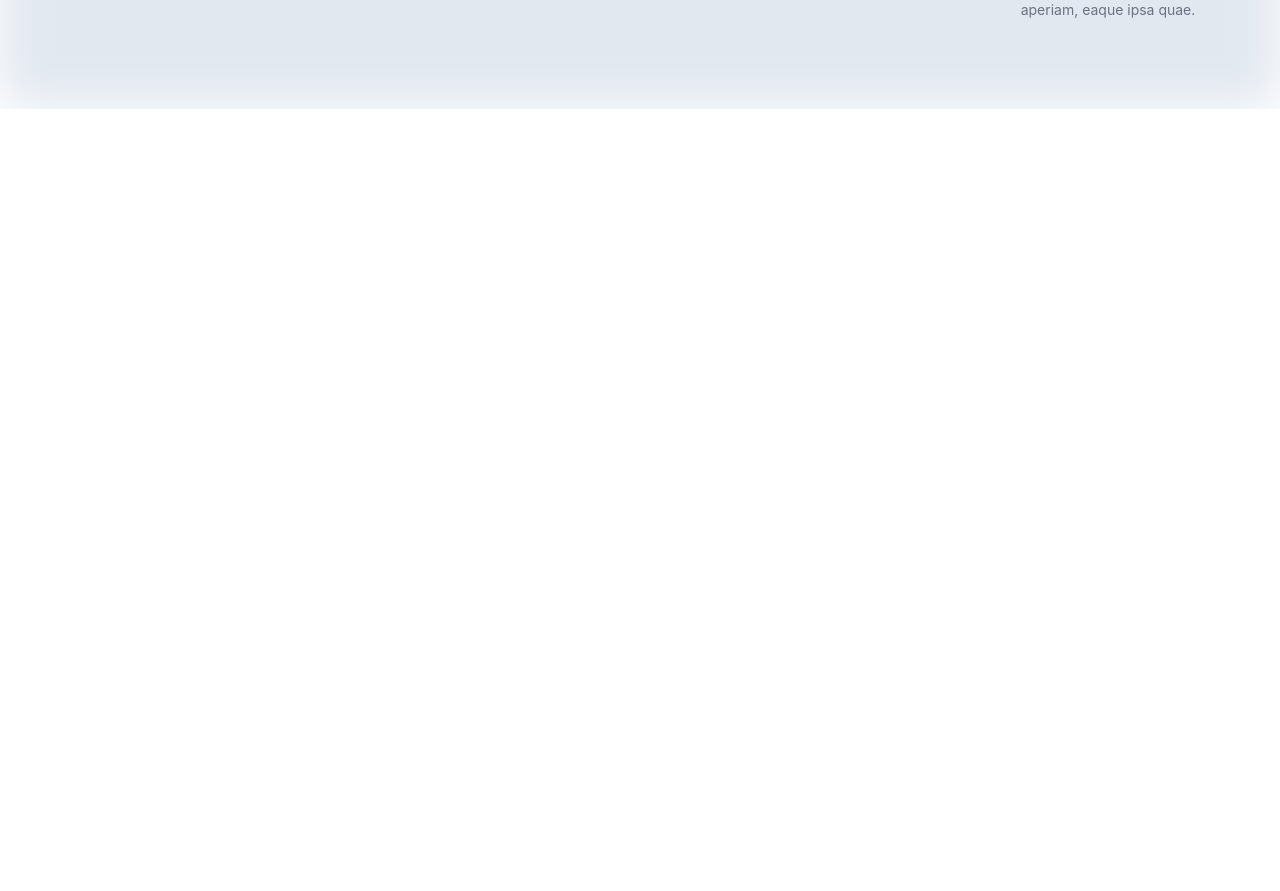
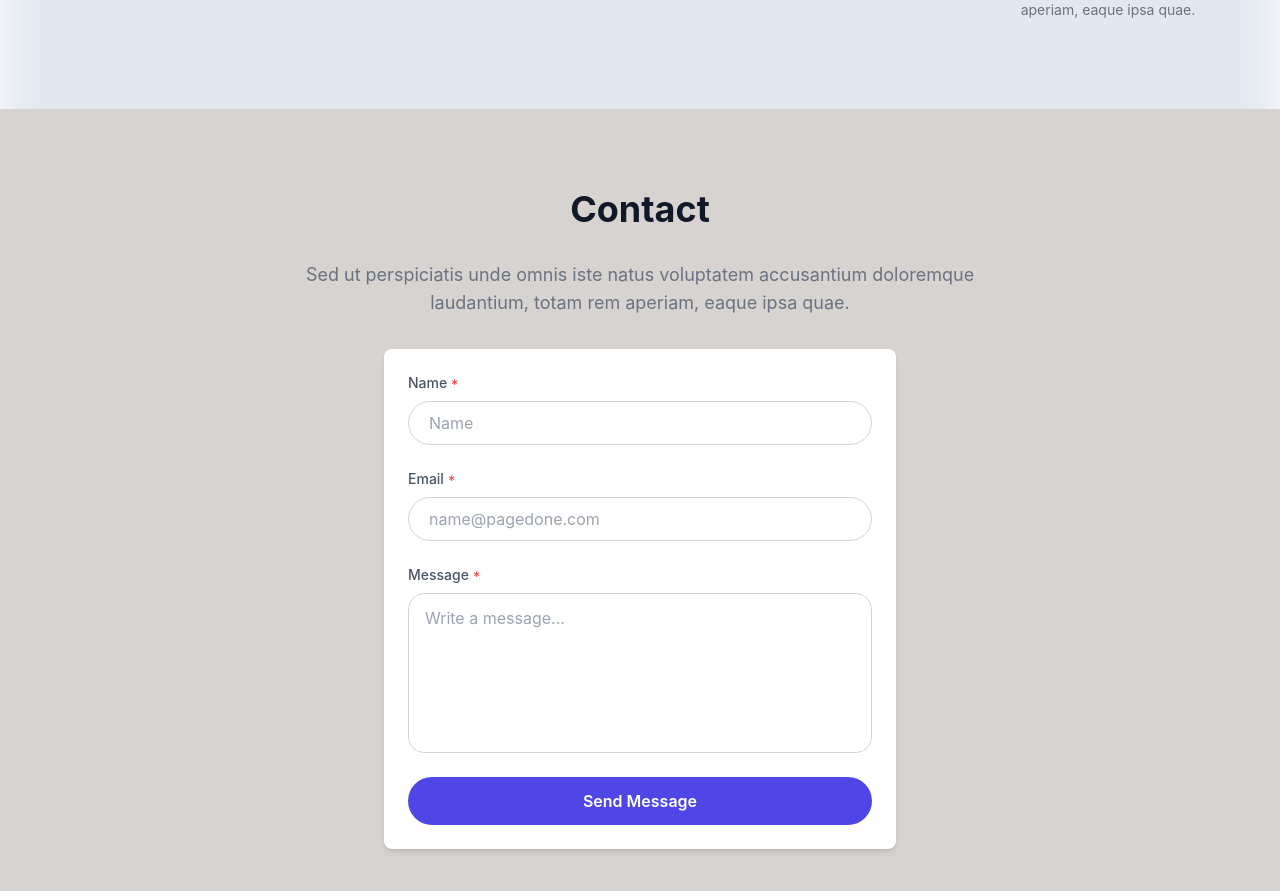
Before and after one commit to jacobadam/jacobadamdeveloper, a React (Create React App) app: page / in a window 1280 px wide. Shown: the part 1859-2750 px from the top of the page. Before the commit the page ends 1968 px from the top, so only its background shows below. Built offline with nearby package versions, Linux system fonts and the light colour scheme.

Commit message:
add contact section on home

```diff
--- a/src/Home.js
+++ b/src/Home.js
@@ -1,3 +1,4 @@
+import HomeContact from "./HomeContact";
 import HomeDivider from "./HomeDivider";
 import HomeHero from "./HomeHero";
 import HomePortfolio from "./HomePortfolio";
@@ -14,6 +15,7 @@ export default function Home() {
         <HomeDivider />
         <HomeServices />
         <HomeDivider />
+        <HomeContact />
       </div>
     </div>
   );
--- /dev/null
+++ b/src/HomeContact.js
@@ -0,0 +1,119 @@
+import React, { useState } from "react";
+
+export default function HomeContact() {
+  const [name, setName] = useState("");
+  const [email, setEmail] = useState("");
+  const [message, setMessage] = useState("");
+
+  const handleSubmit = (e) => {
+    e.preventDefault();
+    console.log("Form Submitted", { name, email, message });
+  };
+
+  return (
+    <div className="flex flex-col items-center justify-center min-h-screen px-4 sm:px-6 lg:px-8 bg-stone-300">
+      {/* Header Section */}
+      <div className="text-center">
+        <h2 className="text-4xl font-bold text-gray-900 pt-5">Contact</h2>
+        <p className="text-lg font-normal text-gray-500 max-w-md md:max-w-2xl mx-auto py-8">
+          Sed ut perspiciatis unde omnis iste natus voluptatem accusantium
+          doloremque laudantium, totam rem aperiam, eaque ipsa quae.
+        </p>
+      </div>
+
+      {/* Form */}
+      <form
+        onSubmit={handleSubmit}
+        className="w-full max-w-lg bg-white p-6 rounded-lg shadow-md"
+      >
+        <div className="relative mb-6">
+          <label className="flex items-center mb-2 text-gray-600 text-sm font-medium">
+            Name{" "}
+            <svg
+              width="7"
+              height="7"
+              className="ml-1"
+              viewBox="0 0 7 7"
+              fill="none"
+              xmlns="http://www.w3.org/2000/svg"
+            >
+              <path
+                d="M3.11222 6.04545L3.20668 3.94744L1.43679 5.08594L0.894886 4.14134L2.77415 3.18182L0.894886 2.2223L1.43679 1.2777L3.20668 2.41619L3.11222 0.318182H4.19105L4.09659 2.41619L5.86648 1.2777L6.40838 2.2223L4.52912 3.18182L6.40838 4.14134L5.86648 5.08594L4.09659 3.94744L4.19105 6.04545H3.11222Z"
+                fill="#EF4444"
+              />
+            </svg>
+          </label>
+          <input
+            type="text"
+            id="name"
+            value={name}
+            onChange={(e) => setName(e.target.value)}
+            className="block w-full h-11 px-5 py-2.5 leading-7 text-base font-normal shadow-xs text-gray-900 bg-transparent border border-gray-300 rounded-full placeholder-gray-400 focus:outline-none"
+            placeholder="Name"
+            required
+          />
+        </div>
+
+        <div className="relative mb-6">
+          <label className="flex items-center mb-2 text-gray-600 text-sm font-medium">
+            Email{" "}
+            <svg
+              width="7"
+              height="7"
+              className="ml-1"
+              viewBox="0 0 7 7"
+              fill="none"
+              xmlns="http://www.w3.org/2000/svg"
+            >
+              <path
+                d="M3.11222 6.04545L3.20668 3.94744L1.43679 5.08594L0.894886 4.14134L2.77415 3.18182L0.894886 2.2223L1.43679 1.2777L3.20668 2.41619L3.11222 0.318182H4.19105L4.09659 2.41619L5.86648 1.2777L6.40838 2.2223L4.52912 3.18182L6.40838 4.14134L5.86648 5.08594L4.09659 3.94744L4.19105 6.04545H3.11222Z"
+                fill="#EF4444"
+              />
+            </svg>
+          </label>
+          <input
+            type="email"
+            id="email"
+            value={email}
+            onChange={(e) => setEmail(e.target.value)}
+            className="block w-full h-11 px-5 py-2.5 leading-7 text-base font-normal shadow-xs text-gray-900 bg-transparent border border-gray-300 rounded-full placeholder-gray-400 focus:outline-none"
+            placeholder="name@pagedone.com"
+            required
+          />
+        </div>
+
+        <div className="relative mb-6">
+          <label className="flex items-center mb-2 text-gray-600 text-sm font-medium">
+            Message{" "}
+            <svg
+              width="7"
+              height="7"
+              className="ml-1"
+              viewBox="0 0 7 7"
+              fill="none"
+              xmlns="http://www.w3.org/2000/svg"
+            >
+              <path
+                d="M3.11222 6.04545L3.20668 3.94744L1.43679 5.08594L0.894886 4.14134L2.77415 3.18182L0.894886 2.2223L1.43679 1.2777L3.20668 2.41619L3.11222 0.318182H4.19105L4.09659 2.41619L5.86648 1.2777L6.40838 2.2223L4.52912 3.18182L6.40838 4.14134L5.86648 5.08594L4.09659 3.94744L4.19105 6.04545H3.11222Z"
+                fill="#EF4444"
+              />
+            </svg>
+          </label>
+          <textarea
+            className="block w-full h-40 px-4 py-2.5 text-base leading-7 font-normal shadow-xs text-gray-900 bg-transparent border border-gray-300 rounded-2xl placeholder-gray-400 focus:outline-none resize-none"
+            placeholder="Write a message..."
+            value={message}
+            onChange={(e) => setMessage(e.target.value)}
+          />
+        </div>
+
+        <button
+          type="submit"
+          className="w-full h-12 bg-indigo-600 hover:bg-indigo-800 transition-all duration-700 rounded-full shadow-xs text-white text-base font-semibold leading-6"
+        >
+          Send Message
+        </button>
+      </form>
+    </div>
+  );
+}
```
